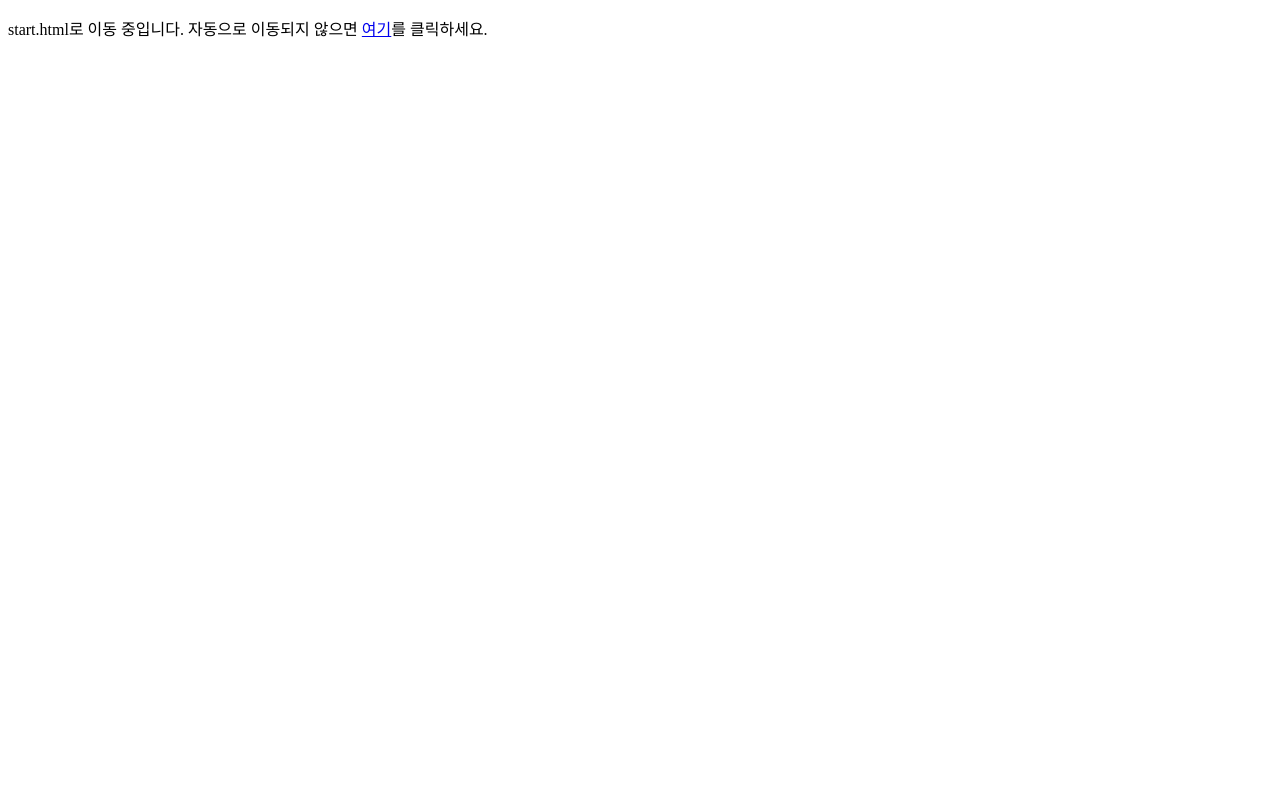
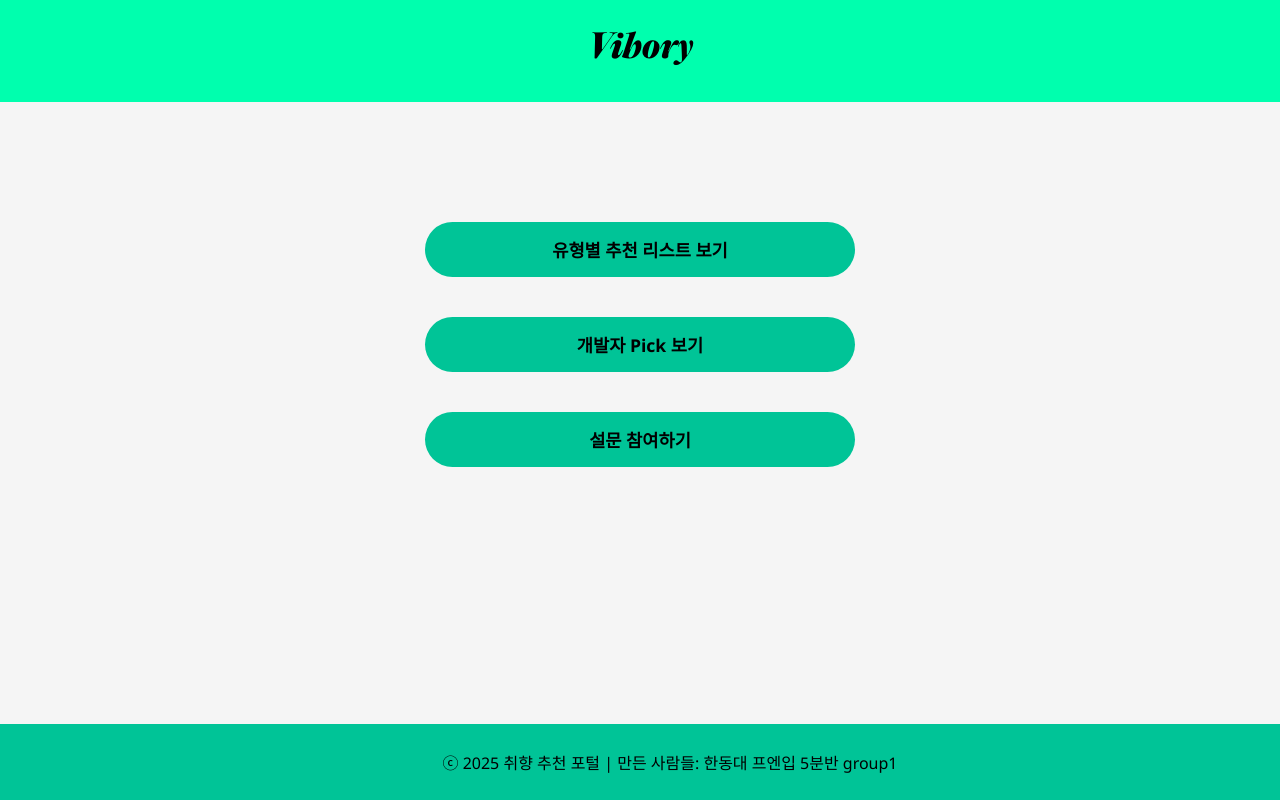
Before and after one commit to Loy773300/IFE_Group1, a plain HTML site: page index.html in a window 1280 px wide. Drawn offline with Linux system fonts and the light colour scheme.

Commit message:
Update index.html

```diff
--- a/index.html
+++ b/index.html
@@ -1,10 +1,78 @@
 <!DOCTYPE html>
 <html lang="ko">
-  <head>
-    <meta http-equiv="refresh" content="-100; url=start.html" />
-    <title>Redirecting...</title>
-  </head>
-  <body>
-    <p>start.html로 이동 중입니다. 자동으로 이동되지 않으면 <a href="start.html">여기</a>를 클릭하세요.</p>
-  </body>
+<head>
+    <meta charset="UTF-8">
+    <title>취향 추천 사이트</title>
+    <style>
+        body {
+            margin: 0;
+            font-family: 'Segoe UI', sans-serif;
+            background-color: #f5f5f5;
+        }
+        @font-face {
+            font-family: 'PP';
+            src: url('./폰트/PPEditorialOld-UltraboldItalic.otf') format('opentype');
+        }
+        header {
+            background-color: #00FFAE;
+            color: rgb(0, 0, 0);
+            padding: 10px 30px;
+            text-align: center;
+            font-family: 'PP', sans-serif;
+        }
+
+        .container {
+            max-width: 600px;
+            margin: 100px auto;
+            padding: 0 20px;
+            text-align: center;
+            display: flex;
+            flex-direction: column;
+        }
+        .nav-button {
+            display: block;
+            width: 100%;
+            max-width: 400px;
+            margin: 20px auto;
+            padding: 15px;
+            font-size: 1.1rem;
+            font-weight:bold;
+            color: rgb(0, 0, 0);
+            background-color: #00C497;
+            border: none;
+            border-radius: 30px;
+            cursor: pointer;
+            transition: background-color 0.3s;
+            text-decoration: none;
+        }
+        .nav-button:hover {
+            background-color: #009f7a;
+        }
+        footer {
+            position: fixed;
+            bottom: 0;
+            left: 0;
+            width: 100%;
+            background-color: #00C497;
+            color: black;
+            text-align: center;
+            padding: 10px 30px;
+        }
+    </style>
+</head>
+<body>
+    <header>
+        <h1>Vibory</h1>
+    </header>
+
+    <div class="container">
+        <a class="nav-button" href="music list.html">유형별 추천 리스트 보기</a>
+        <a class="nav-button" href="개발자pick.html">개발자 Pick 보기</a>
+        <a class="nav-button" href="form.html">설문 참여하기</a>
+    </div>
+
+    <footer>
+        <p>ⓒ 2025 취향 추천 포털 | 만든 사람들: 한동대 프엔입 5분반 group1</p>
+    </footer>
+</body>
 </html>
```
